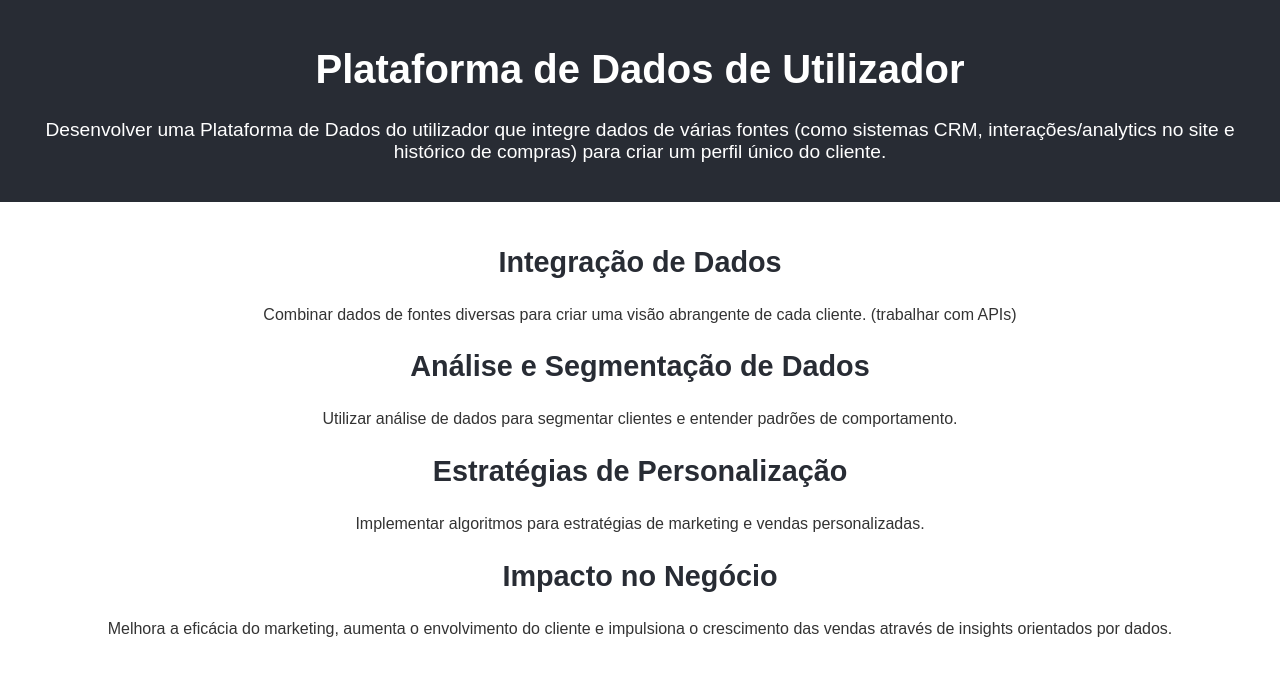
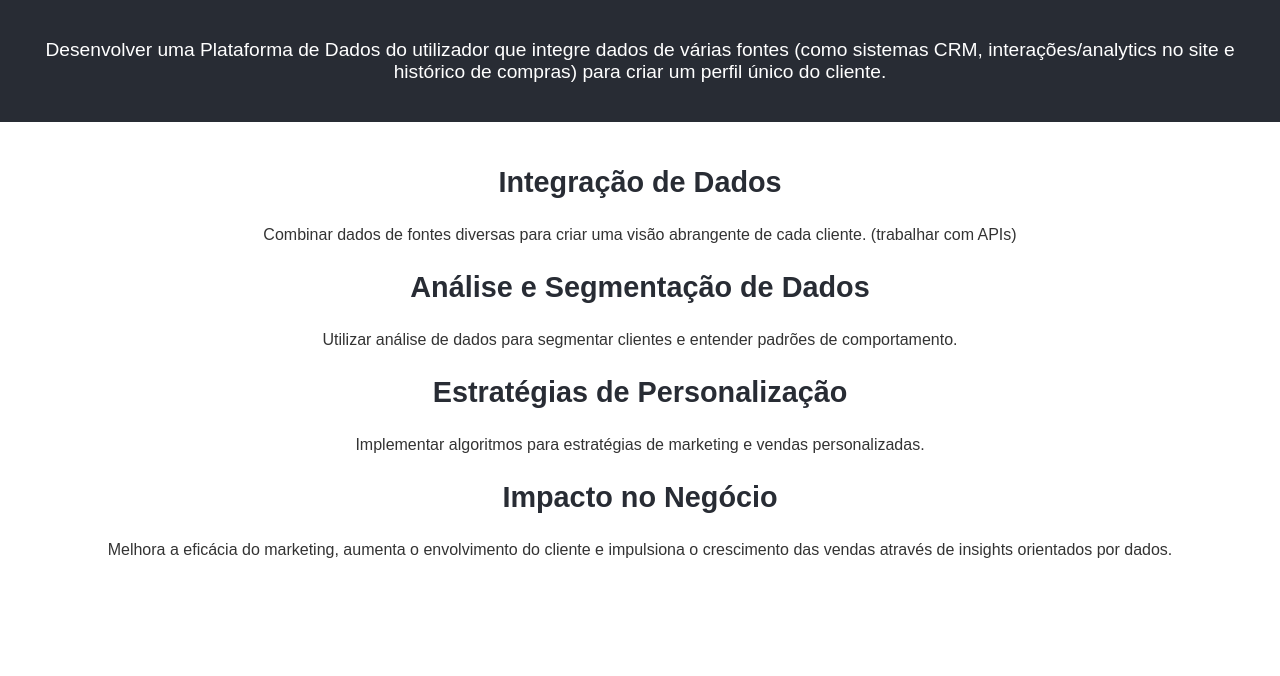
Before and after one commit to Tech-Project-Management-and-Delivery/pddu-0624, a React (Create React App) app: page / in a window 1280 px wide. Shown: the top 676 px of the page. Built offline with nearby package versions, Linux system fonts and the light colour scheme.

Commit message:
Removed title.

```diff
--- a/src/HomePage.js
+++ b/src/HomePage.js
@@ -5,7 +5,7 @@ function HomePage() {
   return (
     <div className='home-page'>
       <header className='home-header'>
-        <h1>Plataforma de Dados de Utilizador</h1>
+        {/* <h1>Plataforma de Dados de Utilizador</h1> */}
         <p>
           Desenvolver uma Plataforma de Dados do utilizador que integre dados de
           várias fontes (como sistemas CRM, interações/analytics no site e
```
